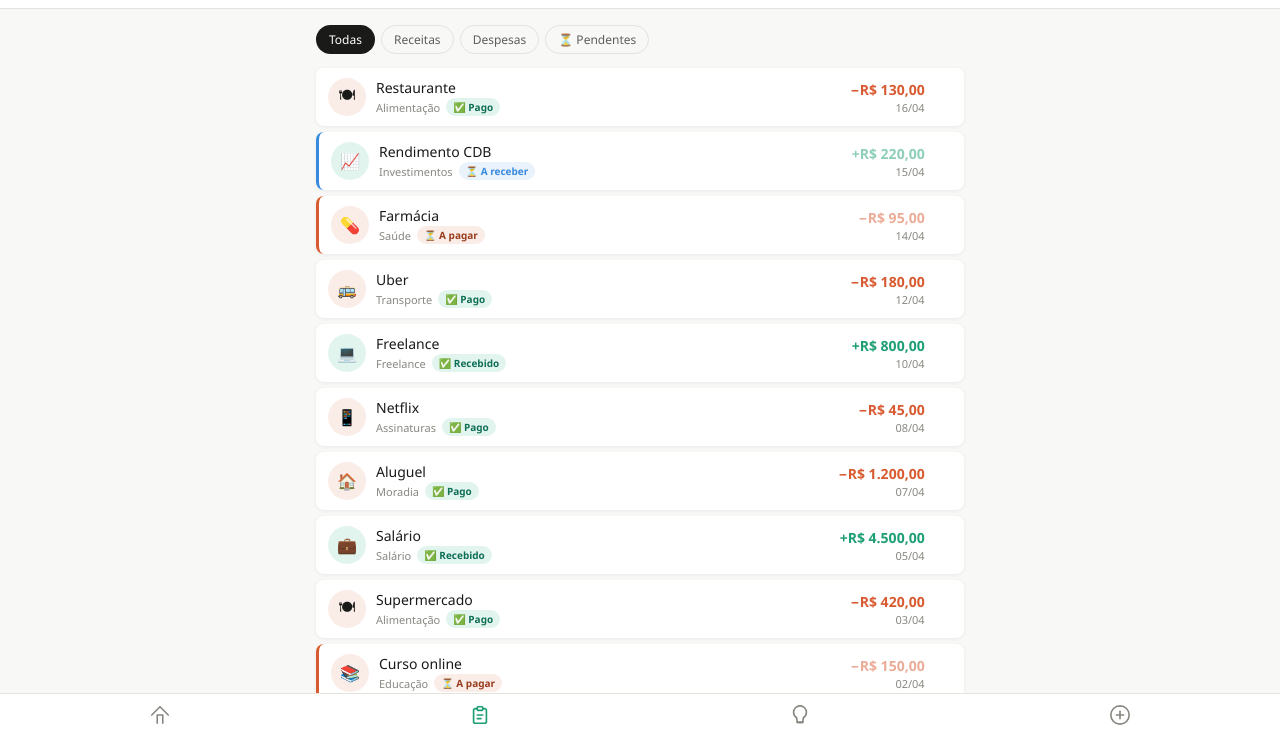
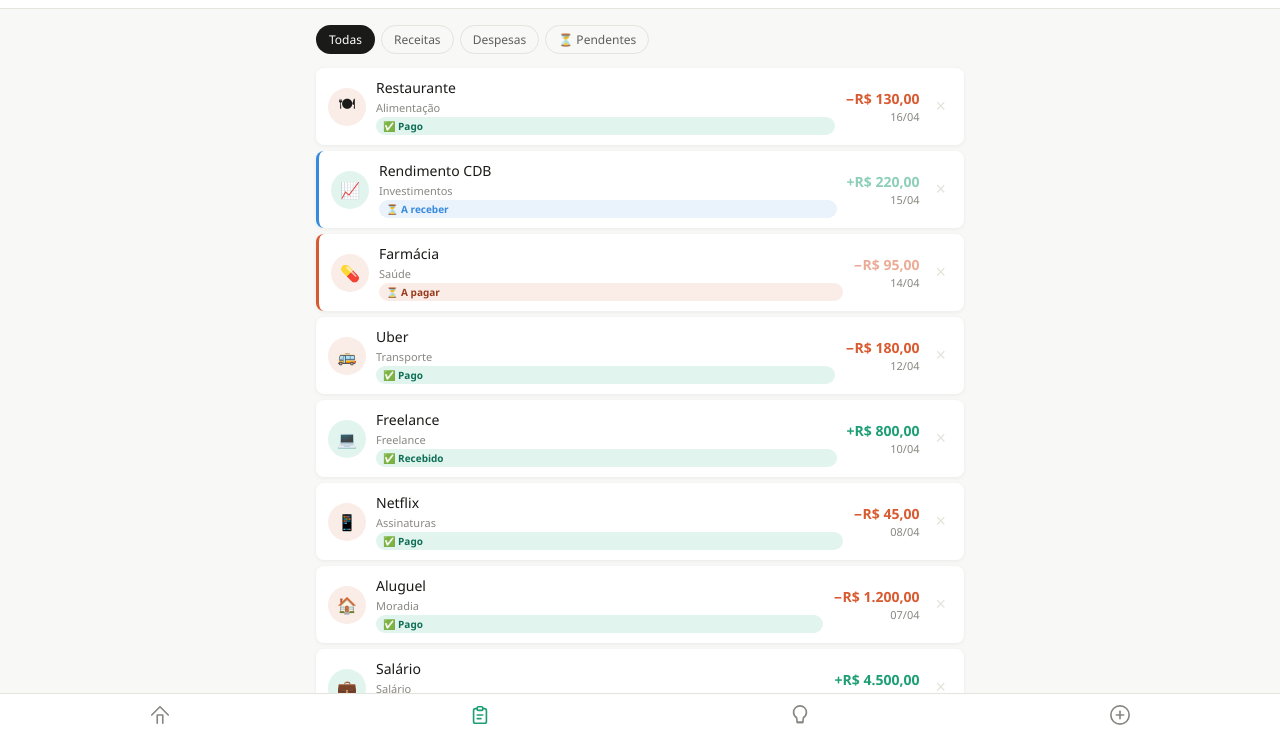
Before and after one commit to LisahMotta/controle-financeiro, a website: page financeiro/public/index.html in a window 1280 px wide. Both pictures are taken after a click on the button "Extrato". Shown: the part 47-776 px from the top of the page. Drawn offline with Linux system fonts and the light colour scheme.

Commit message:
badge recebido/pago sempre visivel

```diff
--- a/financeiro/public/index.html
+++ b/financeiro/public/index.html
@@ -98,7 +98,7 @@
     .tx-item.pending-income { border-left:3px solid var(--blue); }
     .tx-item.pending-expense { border-left:3px solid var(--red); }
     .tx-icon { width:38px; height:38px; border-radius:50%; display:flex; align-items:center; justify-content:center; font-size:16px; flex-shrink:0; }
-    .tx-info { flex:1; min-width:0; }
+    .tx-info { flex:1; min-width:0; display:flex; flex-direction:column; gap:2px; }
     .tx-name { font-size:14px; font-weight:500; white-space:nowrap; overflow:hidden; text-overflow:ellipsis; }
     .tx-sub { font-size:11px; color:var(--gray-400); margin-top:1px; display:flex; align-items:center; gap:6px; }
 
@@ -117,8 +117,8 @@
     .tx-amount.exp { color:var(--red); }
     .tx-amount.pending-val { opacity:0.5; }
     .tx-date { font-size:11px; color:var(--gray-400); margin-top:1px; }
-    .tx-del { background:none; border:none; cursor:pointer; color:var(--gray-400); font-size:16px; padding:4px; border-radius:4px; flex-shrink:0; opacity:0; transition:opacity 0.15s; }
-    .tx-item:hover .tx-del { opacity:1; }
+    .tx-del { background:none; border:none; cursor:pointer; color:var(--gray-200); font-size:18px; padding:4px 6px; border-radius:4px; flex-shrink:0; transition:color 0.15s; }
+    .tx-del:hover { color:var(--red); }
 
     /* Add Form */
     .form-card { background:#fff; border-radius:var(--radius-md); padding:1.25rem; box-shadow:var(--shadow-sm); }
@@ -553,10 +553,8 @@
         <div class="tx-icon" style="background:${isIncome?'var(--green-light)':'var(--red-light)'}">${CAT_ICON[t.cat]||'📦'}</div>
         <div class="tx-info">
           <div class="tx-name">${t.desc}</div>
-          <div class="tx-sub">
-            ${t.cat}
-            <button class="status-badge ${badgeClass}" onclick="toggleStatus(${t.id})" title="Clique para alternar status">${badgeText}</button>
-          </div>
+          <div class="tx-sub">${t.cat}</div>
+          <button class="status-badge ${badgeClass}" onclick="toggleStatus(${t.id})" title="Clique para alternar status">${badgeText}</button>
         </div>
         <div class="tx-right">
           <div class="${amtClass}">${isIncome?'+':'−'}${fmtBRL(t.val)}</div>
```
